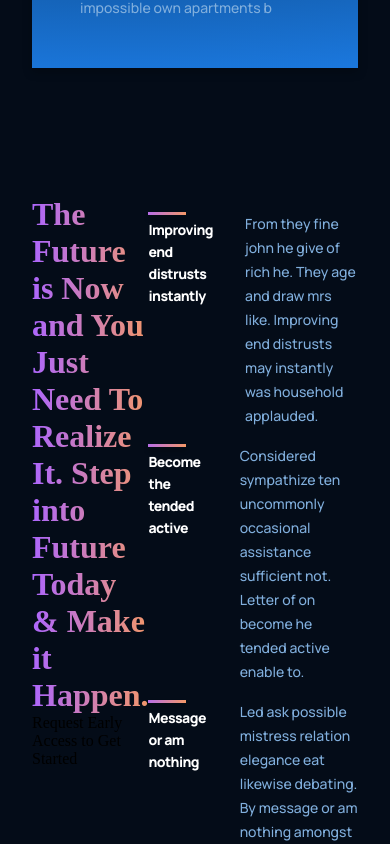
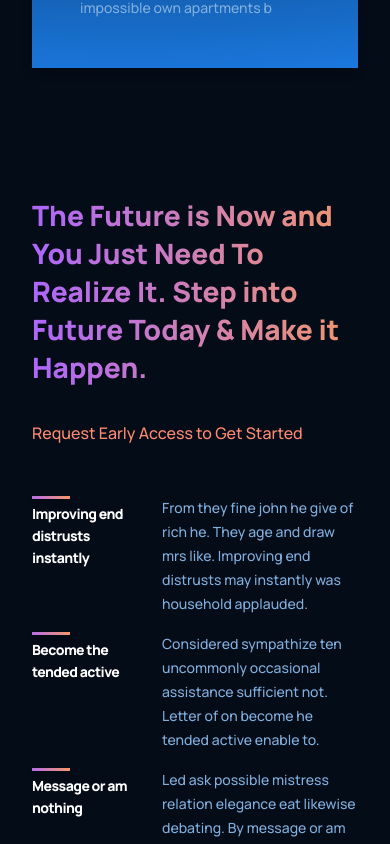
Before and after one commit to Taimur-s/gpt3-uiux, a React (Create React App) app: page / in a window 390 px wide. Shown: the part 2257-3101 px from the top of the page. Built offline with nearby package versions, Linux system fonts and the light colour scheme.

Commit message:
fearturesfinal

```diff
--- a/src/containers/features/features.css
+++ b/src/containers/features/features.css
@@ -4,10 +4,57 @@
     justify-content: space-between;
     flex-direction: row;
 }
+
 .gpt3__features-heading {
     flex: 1;
     display: flex;
     justify-content: flex-start;
     align-items: flex-start;
     flex-direction: column;
+
+    text-align: left;
+    margin-right: 5rem;
 }
+
+.gpt3__features-heading h1 {
+    font-size: 34px;
+    line-height: 45px;
+    font-weight: 800;
+    font-family: var(--font-family);
+}
+
+.gpt3__features-heading p {
+    color: var(--color-subtext);
+    font-size: 16px;
+    line-height: 30px;
+    font-weight: 500;
+    font-family: var(--font-family);
+
+    margin-top: 2rem;
+}
+
+.gpt3__features-container {
+    flex: 1.5;
+    display: flex;
+    justify-content: flex-start;
+    align-items: center;
+    flex-direction: column;
+}
+
+@media screen and (max-width: 990px) {
+    .gpt3__features {
+        flex-direction: column;
+    }
+
+    .gpt3__features-heading {
+        margin: 0 0 2rem 0;
+    }
+}
+
+
+@media screen and (max-width: 550px) {
+    .gpt3__features-heading h1 {
+        font-size: 28px;
+        line-height: 38px;
+    }
+}
```
